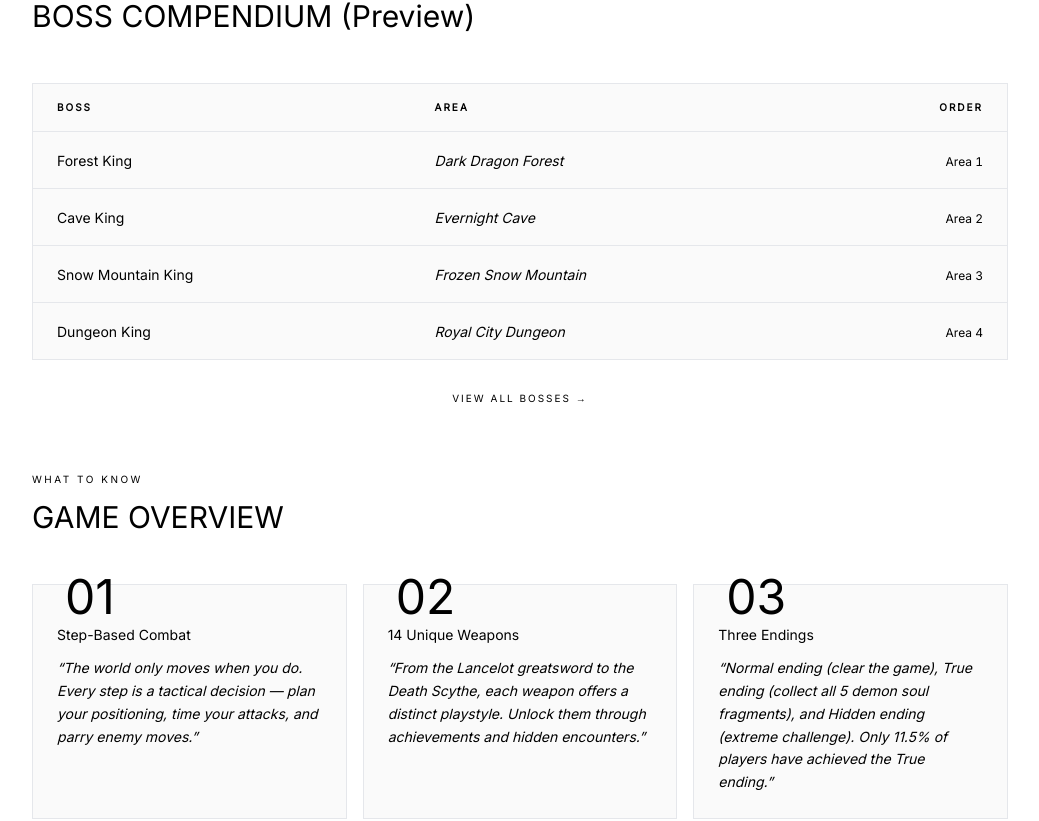
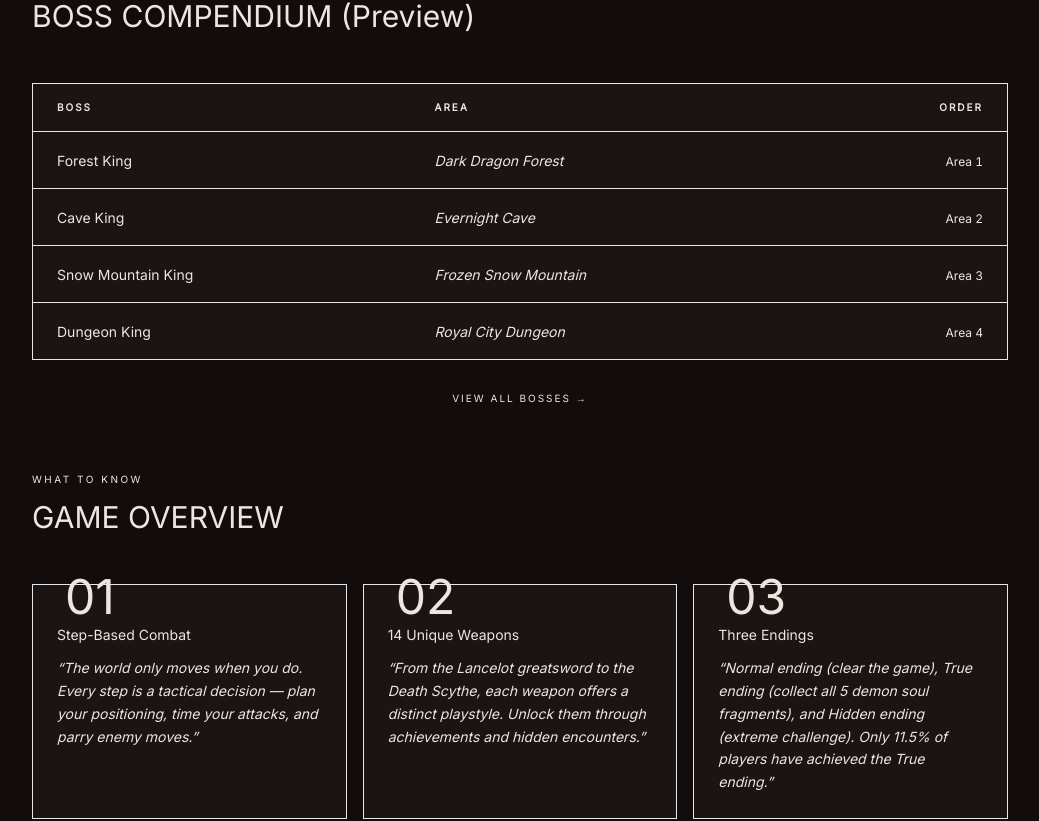
Before and after one commit to ryuuu2020/demon-lord-guide, a Next.js app: page / in a window 1280 px wide. Shown: the part 1079-1900 px from the top of the page, without its empty margins (232-1271 px from the left). Built offline with nearby package versions, Linux system fonts and the light colour scheme.

Commit message:
fix: dark theme — invert colors to enforce dark-mode iron rule

```diff
--- a/tailwind.config.ts
+++ b/tailwind.config.ts
@@ -9,18 +9,18 @@ const config: Config = {
   theme: {
     extend: {
       colors: {
-        abyss: '#ffffff',
-        'abyss-light': '#f5f5f5',
-        'abyss-elevated': '#fafafa',
-        'accent-primary': '#000000',
-        'accent-primary-dim': '#333333',
-        'accent-primary-glow': 'rgba(0,0,0,0.04)',
-        'accent-secondary': '#c96442',
-        'text-primary': '#000000',
-        'text-secondary': '#4e4e4e',
-        'text-muted': '#777169',
-        'border-subtle': 'rgba(0,0,0,0.05)',
-        'border-strong': '#e5e5e5',
+        abyss: '#120c0c',
+        'abyss-light': '#0a0606',
+        'abyss-elevated': '#1c1313',
+        'accent-primary': '#c96442',
+        'accent-primary-dim': '#e07b5a',
+        'accent-primary-glow': 'rgba(201,100,66,0.10)',
+        'accent-secondary': '#a88b7a',
+        'text-primary': '#ede6e0',
+        'text-secondary': '#baaa9e',
+        'text-muted': '#7a6e64',
+        'border-subtle': '#2a1f1c',
+        'border-strong': '#3d2e2a',
       },
       fontFamily: {
         display: ["Inter", "system-ui", "sans-serif"],
```
